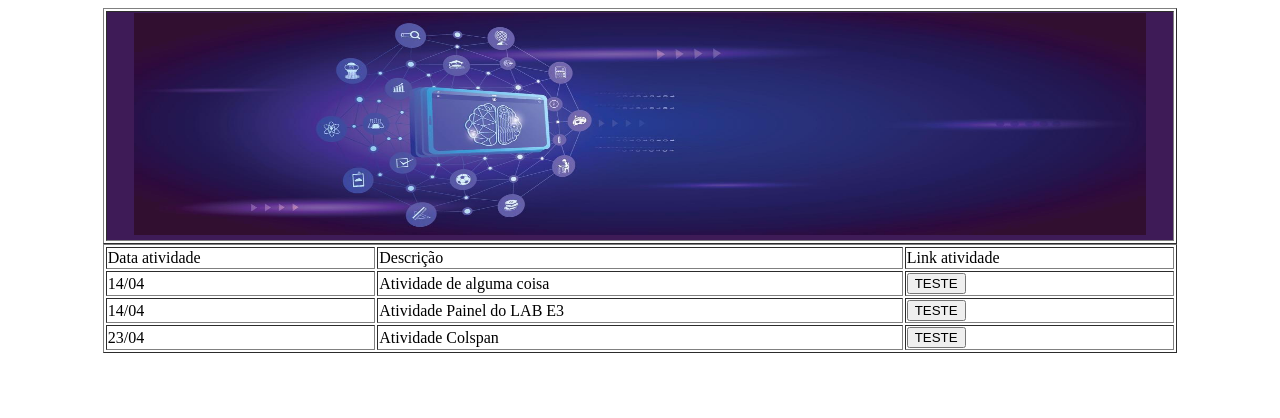
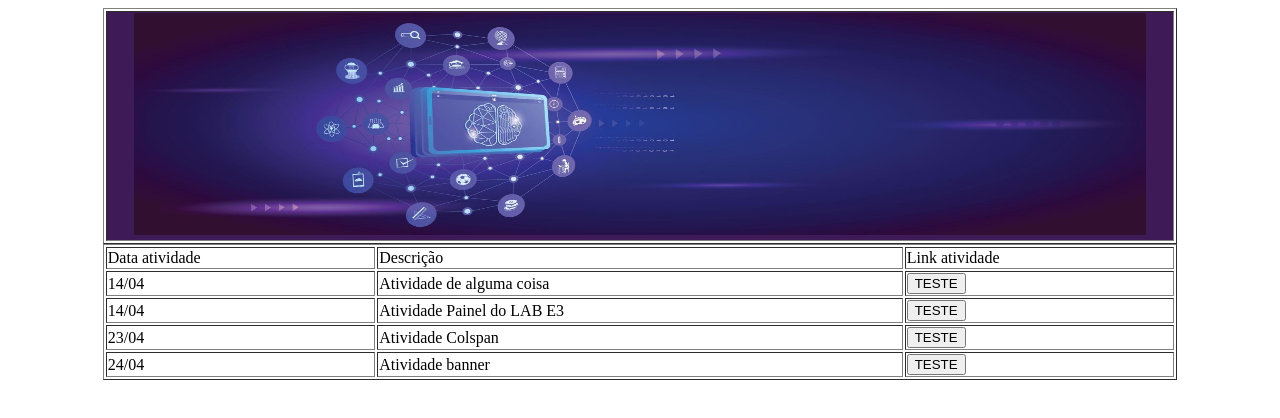
Before and after one commit to nnuunneess/jalin, a plain HTML site: page index.html in a window 1280 px wide. Drawn offline with Linux system fonts and the light colour scheme.

Commit message:
Update index.html

```diff
--- a/index.html
+++ b/index.html
@@ -58,6 +58,19 @@
     	</td>
     </tr>
 
+<tr>
+    	<td>
+    		24/04
+    	</td>
+    	<td>
+    		Atividade banner
+    	</td>
+    	<td>
+    		<a href="banner/banner.html"> <button>TESTE</button> </a>
+    	</td>
+    </tr>
+
+
   </table>
 
 
```
